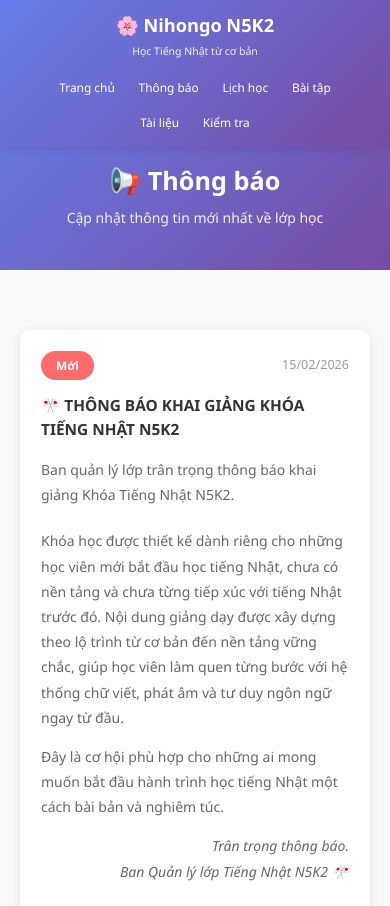
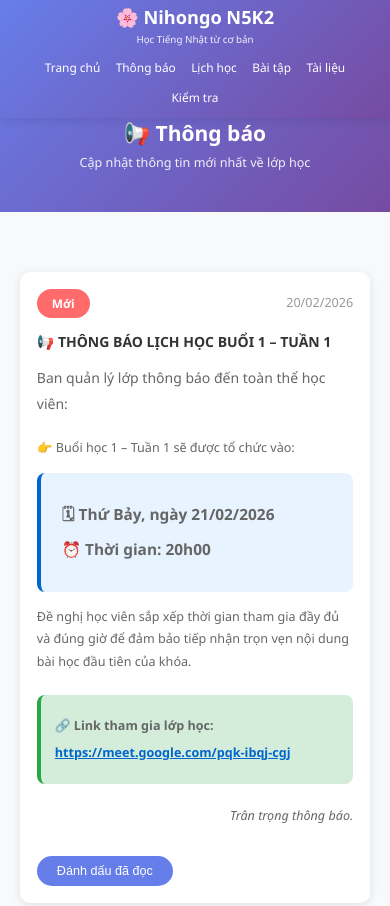
Before and after one commit to thienshin12112008-cloud/n5k2, a plain HTML site: page thong-bao.html in a window 390 px wide. Shown: the top 906 px of the page. Drawn offline with Linux system fonts and the light colour scheme.

Commit message:
Add files via upload

```diff
--- a/script.js
+++ b/script.js
@@ -57,7 +57,7 @@ document.querySelectorAll('.feature-card, .course-card').forEach(card => {
 // Notification System
 function updateNotificationCount() {
     // Count total notifications (hardcoded based on actual notifications)
-    const totalNotifications = 3; // Update this number when adding new notifications
+    const totalNotifications = 4; // Update this number when adding new notifications
     const readNotifications = JSON.parse(localStorage.getItem('readNotifications') || '[]');
     const unreadCount = totalNotifications - readNotifications.length;
 
--- a/styles.css
+++ b/styles.css
@@ -41,7 +41,7 @@ table {
 /* Navbar */
 .navbar {
     background: linear-gradient(135deg, #667eea 0%, #764ba2 100%);
-    padding: 1rem 0;
+    padding: 0.5rem 0;
     position: fixed;
     width: 100%;
     top: 0;
@@ -53,17 +53,25 @@ table {
     display: flex;
     justify-content: space-between;
     align-items: center;
+    flex-wrap: wrap;
+}
+
+.logo {
+    flex: 0 0 100%;
+    text-align: center;
+    margin-bottom: 0.5rem;
 }
 
 .logo h1 {
     color: white;
-    font-size: 1.8rem;
+    font-size: 1.5rem;
     margin-bottom: 0;
+    line-height: 1.2;
 }
 
 .logo .tagline {
     color: white;
-    font-size: 0.9rem;
+    font-size: 0.8rem;
     margin-top: 0.2rem;
     opacity: 0.9;
 }
@@ -71,14 +79,26 @@ table {
 .nav-menu {
     display: flex;
     list-style: none;
-    gap: 2rem;
+    gap: 0.5rem;
+    flex-wrap: wrap;
+    justify-content: center;
+    width: 100%;
+    padding: 0;
+}
+
+.nav-menu li {
+    flex: 0 0 auto;
 }
 
 .nav-menu a {
     color: white;
     text-decoration: none;
     font-weight: 500;
+    font-size: 0.85rem;
     transition: opacity 0.3s;
+    padding: 0.3rem 0.5rem;
+    display: block;
+    white-space: nowrap;
 }
 
 .nav-menu a:hover {
@@ -148,21 +168,23 @@ table {
 .hero {
     background: linear-gradient(135deg, #667eea 0%, #764ba2 100%);
     color: white;
-    padding: 150px 0 60px;
-    text-align: center;
-    margin-top: 60px;
+    padding: 140px 0 50px;
+    text-align: center;
+    margin-top: 0;
 }
 
 .hero-content h2 {
-    font-size: 2.5rem;
+    font-size: 1.8rem;
     margin-bottom: 0.5rem;
     font-weight: 700;
+    line-height: 1.3;
 }
 
 .hero-content h3 {
-    font-size: 2rem;
+    font-size: 1.4rem;
     color: #ffd700;
     margin-bottom: 0;
+    line-height: 1.3;
 }
 
 /* Buttons */
@@ -515,19 +537,11 @@ footer {
     }
 
     .navbar {
-        padding: 0.8rem 0;
+        padding: 0.5rem 0;
     }
 
     .navbar .container {
-        flex-direction: row;
-        flex-wrap: wrap;
-        gap: 0.5rem;
-    }
-
-    .logo {
-        width: 100%;
-        text-align: center;
-        margin-bottom: 0.5rem;
+        padding: 0 10px;
     }
 
     .logo h1 {
@@ -535,43 +549,33 @@ footer {
     }
 
     .logo .tagline {
+        font-size: 0.7rem;
+    }
+
+    .nav-menu {
+        gap: 0.3rem;
         font-size: 0.75rem;
     }
 
-    .nav-menu {
-        width: 100%;
-        gap: 0.5rem;
-        flex-wrap: wrap;
-        justify-content: center;
+    .nav-menu a {
+        padding: 0.25rem 0.4rem;
+    }
+
+    .notification-link {
+        gap: 0.2rem;
+    }
+
+    .notification-bell {
         font-size: 0.85rem;
-        padding: 0 10px;
-    }
-
-    .nav-menu li {
-        flex: 0 0 auto;
-    }
-
-    .nav-menu a {
-        padding: 0.3rem 0.6rem;
-        display: block;
-        white-space: nowrap;
-    }
-
-    .notification-link {
-        gap: 0.3rem;
-    }
-
-    .notification-bell {
-        font-size: 0.9rem;
     }
 
     .notification-badge-count {
-        font-size: 0.55rem;
-        min-width: 14px;
-        height: 14px;
-        top: -5px;
-        right: -5px;
-        padding: 1px 4px;
+        font-size: 0.5rem;
+        min-width: 12px;
+        height: 12px;
+        top: -4px;
+        right: -4px;
+        padding: 1px 3px;
     }
 
     .hero {
@@ -579,11 +583,23 @@ footer {
     }
 
     .hero-content h2 {
+        font-size: 1.4rem;
+    }
+
+    .hero-content h3 {
+        font-size: 1.1rem;
+    }
+
+    .page-header {
+        padding: 120px 0 40px;
+    }
+
+    .page-header h1 {
         font-size: 1.5rem;
     }
 
-    .hero-content h3 {
-        font-size: 1.2rem;
+    .page-header p {
+        font-size: 0.9rem;
     }
 
     .course-grid {
@@ -595,15 +611,15 @@ footer {
     }
 
     .section-block h2 {
-        font-size: 1.3rem;
+        font-size: 1.2rem;
     }
 
     .announcement .intro {
-        font-size: 0.95rem;
+        font-size: 0.9rem;
     }
 
     .btn-primary {
-        padding: 10px 25px;
+        padding: 10px 20px;
         font-size: 0.85rem;
     }
 
@@ -612,11 +628,11 @@ footer {
     }
 
     .rule-item h4 {
-        font-size: 1rem;
+        font-size: 0.95rem;
     }
 
     .highlight-box {
-        padding: 1.5rem;
+        padding: 1rem;
     }
 }
 
@@ -624,19 +640,21 @@ footer {
 .page-header {
     background: linear-gradient(135deg, #667eea 0%, #764ba2 100%);
     color: white;
-    padding: 120px 0 60px;
-    text-align: center;
-    margin-top: 60px;
+    padding: 140px 0 50px;
+    text-align: center;
+    margin-top: 0;
 }
 
 .page-header h1 {
-    font-size: 2.5rem;
+    font-size: 1.8rem;
     margin-bottom: 0.5rem;
+    line-height: 1.3;
 }
 
 .page-header p {
-    font-size: 1.2rem;
+    font-size: 1rem;
     opacity: 0.9;
+    line-height: 1.4;
 }
 
 /* Content Section */
@@ -1156,23 +1174,28 @@ footer {
 /* Responsive for new pages */
 @media (max-width: 768px) {
     .page-header {
-        padding: 100px 0 40px;
+        padding: 120px 0 40px;
     }
 
     .page-header h1 {
-        font-size: 1.8rem;
+        font-size: 1.5rem;
     }
 
     .page-header p {
+        font-size: 0.9rem;
+    }
+
+    .notification-item {
+        padding: 1.2rem;
+    }
+
+    .notification-item h3 {
         font-size: 1rem;
-    }
-
-    .notification-item {
-        padding: 1.5rem;
-    }
-
-    .notification-item h3 {
-        font-size: 1.1rem;
+        line-height: 1.4;
+    }
+
+    .notification-content {
+        font-size: 0.9rem;
     }
 
     .schedule-info {
@@ -1180,7 +1203,11 @@ footer {
     }
 
     .info-box {
-        padding: 1.5rem;
+        padding: 1.2rem;
+    }
+
+    .info-box h3 {
+        font-size: 1.1rem;
     }
 
     .exercise-header,
@@ -1209,11 +1236,17 @@ footer {
     .doc-item {
         flex-direction: column;
         text-align: center;
+        padding: 1.2rem;
     }
 
     .doc-icon {
         margin-right: 0;
-        margin-bottom: 1rem;
+        margin-bottom: 0.8rem;
+        font-size: 2rem;
+    }
+
+    .doc-info h4 {
+        font-size: 1rem;
     }
 
     .video-grid {
--- a/thong-bao.html
+++ b/thong-bao.html
@@ -36,6 +36,40 @@
     <section class="content-section">
         <div class="container">
             <div class="notification-list">
+                <div class="notification-item">
+                    <div class="notification-header">
+                        <span class="notification-badge new">Mới</span>
+                        <span class="notification-date">20/02/2026</span>
+                    </div>
+                    <h3>📢 THÔNG BÁO LỊCH HỌC BUỔI 1 – TUẦN 1</h3>
+                    <p>Ban quản lý lớp thông báo đến toàn thể học viên:</p>
+
+                    <div class="notification-content">
+                        <p>👉 Buổi học 1 – Tuần 1 sẽ được tổ chức vào:</p>
+
+                        <div class="highlight-box" style="background: #e7f3ff; border-left: 4px solid #0066cc; padding: 1.5rem; margin: 1rem 0; border-radius: 8px;">
+                            <p style="margin: 0.5rem 0; font-size: 1.1rem;"><strong>🗓 Thứ Bảy, ngày 21/02/2026</strong></p>
+                            <p style="margin: 0.5rem 0; font-size: 1.1rem;"><strong>⏰ Thời gian: 20h00</strong></p>
+                        </div>
+
+                        <p>Đề nghị học viên sắp xếp thời gian tham gia đầy đủ và đúng giờ để đảm bảo tiếp nhận trọn vẹn nội dung bài học đầu tiên của khóa.</p>
+
+                        <div class="note-box" style="background: #d4edda; border-left: 4px solid #28a745; padding: 1rem; margin: 1.5rem 0; border-radius: 8px;">
+                            <p style="margin: 0.5rem 0;"><strong>🔗 Link tham gia lớp học:</strong></p>
+                            <p style="margin: 0.5rem 0;">
+                                <a href="https://meet.google.com/pqk-ibqj-cgj" target="_blank" style="color: #0066cc; font-weight: bold; text-decoration: underline;">
+                                    https://meet.google.com/pqk-ibqj-cgj
+                                </a>
+                            </p>
+                        </div>
+
+                        <p class="signature-note">Trân trọng thông báo.</p>
+                    </div>
+
+                    <button class="btn-mark-read">Đánh dấu đã đọc</button>
+                    <span class="read-status">Đã đọc</span>
+                </div>
+
                 <div class="notification-item">
                     <div class="notification-header">
                         <span class="notification-badge new">Mới</span>
```
Also changed, not shown: index.html (+1 -1 lines), 1 other file.
